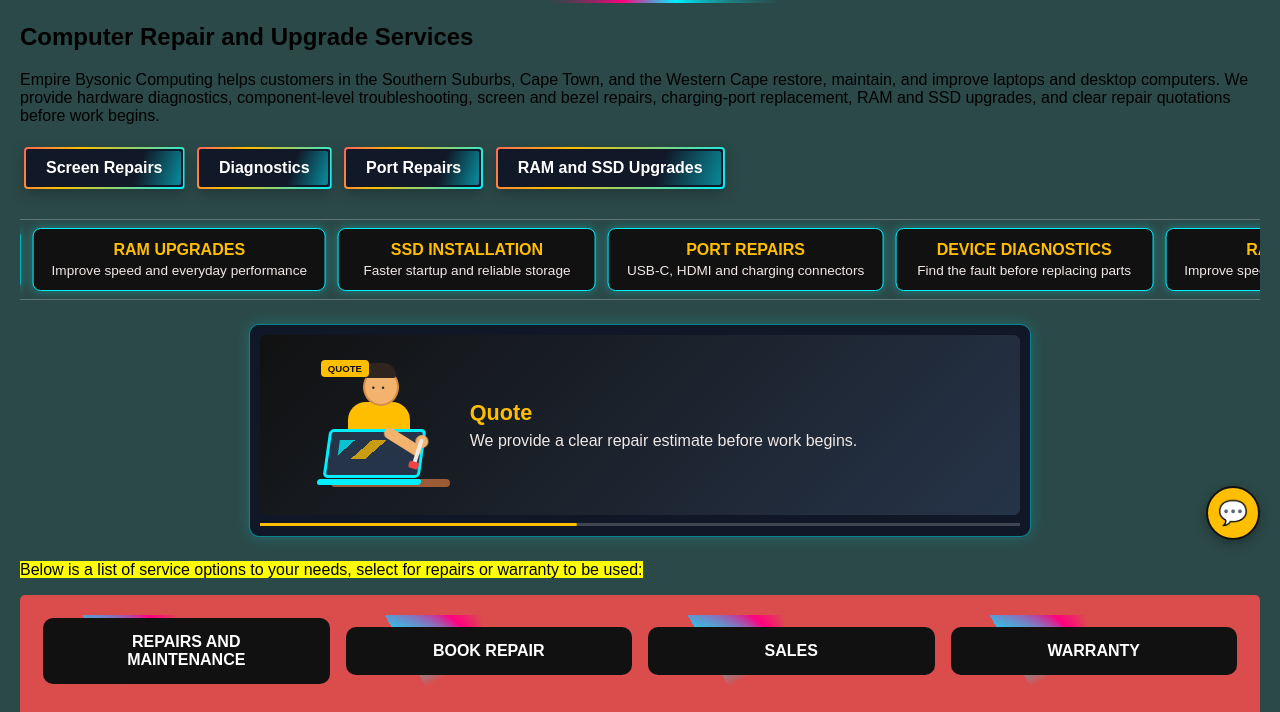
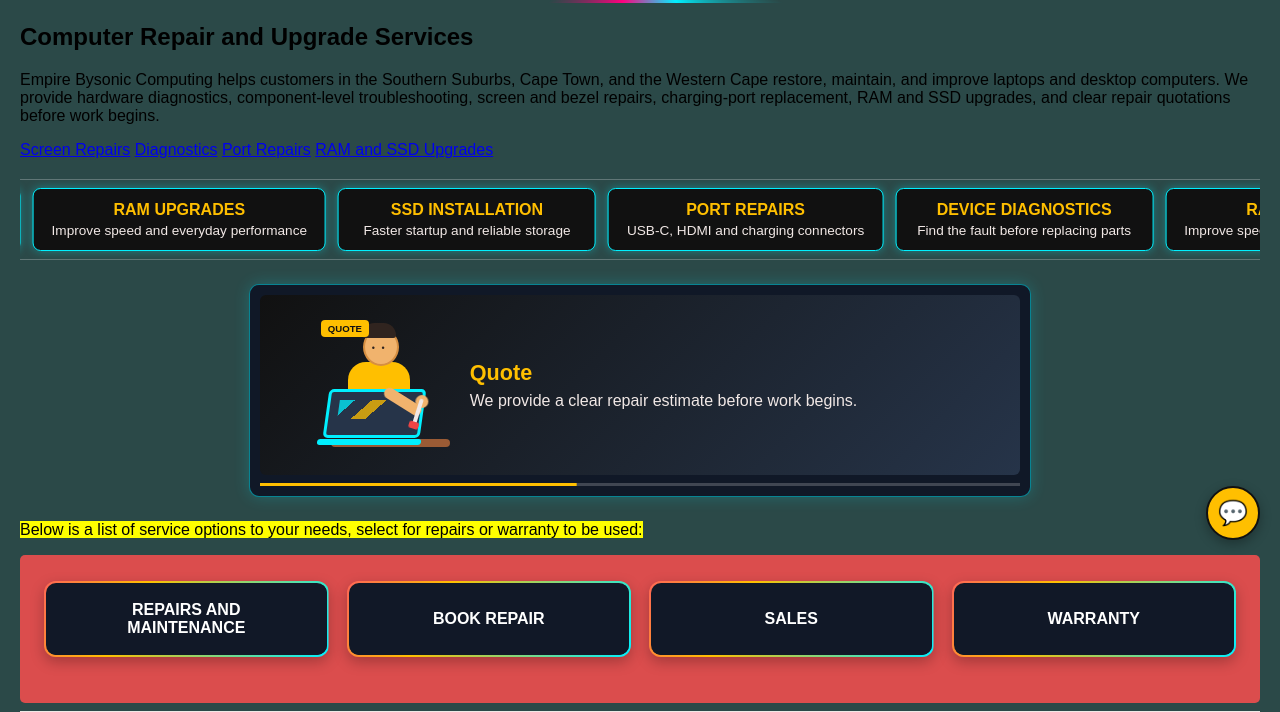
Before and after one commit to EMPIRE-BYSONIC-COMPUTING/empire-bysonic-computing, a plain HTML site: page index.html in a window 1280 px wide. Shown: the part 240-952 px from the top of the page. Drawn offline with Linux system fonts and the light colour scheme.

Commit message:
Apply shader effect to operation buttons

```diff
--- a/index.html
+++ b/index.html
@@ -505,10 +505,10 @@
             <h2 id="services-heading">Computer Repair and Upgrade Services</h2>
             <p>Empire Bysonic Computing helps customers in the Southern Suburbs, Cape Town, and the Western Cape restore, maintain, and improve laptops and desktop computers. We provide hardware diagnostics, component-level troubleshooting, screen and bezel repairs, charging-port replacement, RAM and SSD upgrades, and clear repair quotations before work begins.</p>
             <nav aria-label="Computer service guides">
-                <a class="service-button" href="screen-repairs.html">Screen Repairs</a>
-                <a class="service-button" href="diagnostics.html">Diagnostics</a>
-                <a class="service-button" href="port-repairs.html">Port Repairs</a>
-                <a class="service-button" href="upgrades.html">RAM and SSD Upgrades</a>
+                <a class="btn-classic" href="screen-repairs.html">Screen Repairs</a>
+                <a class="btn-classic" href="diagnostics.html">Diagnostics</a>
+                <a class="btn-classic" href="port-repairs.html">Port Repairs</a>
+                <a class="btn-classic" href="upgrades.html">RAM and SSD Upgrades</a>
             </nav>
         </section>
         <div class="ad-marquee" aria-label="Current service offers">
@@ -548,16 +548,16 @@
 
         <div class="red-color">
             <div class="button-group">
-                <button class="led-button" title="Repairs and Maintenance" onclick="window.location.href='Repairs%20%26%20Maintenance.html';" aria-label="Repairs and Maintenance">
+                <button class="led-button operation-button" title="Repairs and Maintenance" onclick="window.location.href='Repairs%20%26%20Maintenance.html';" aria-label="Repairs and Maintenance">
                     <span>REPAIRS AND MAINTENANCE</span>
                 </button>
-                <button class="led-button" title="Book Repair" onclick="window.location.href='Intake Form.html';" aria-label="Book Repair">
+                <button class="led-button operation-button" title="Book Repair" onclick="window.location.href='Intake Form.html';" aria-label="Book Repair">
                     <span>BOOK REPAIR</span>
                 </button>
-                <button class="led-button" title="Sales" onclick="document.getElementById('sales-section').scrollIntoView({ behavior: 'smooth' });" aria-label="Sales">
+                <button class="led-button operation-button" title="Sales" onclick="document.getElementById('sales-section').scrollIntoView({ behavior: 'smooth' });" aria-label="Sales">
                     <span>SALES</span>
                 </button>
-                <button class="led-button" title="Warranty" onclick="window.location.href='Intake Form.html';" aria-label="Warranty">
+                <button class="led-button operation-button" title="Warranty" onclick="window.location.href='Intake Form.html';" aria-label="Warranty">
                     <span>WARRANTY</span>
                 </button>
             </div>
--- a/style.css
+++ b/style.css
@@ -50,7 +50,7 @@
     color: blue;
 }
 
-.service-button {
+.operation-button {
     position: relative;
     isolation: isolate;
     overflow: hidden;
@@ -70,7 +70,7 @@
     animation: shaderBorder 5s linear infinite;
 }
 
-.service-button::before {
+.operation-button::before {
     position: absolute;
     content: '';
     inset: 2px;
@@ -81,14 +81,14 @@
     animation: shaderSweep 3.2s ease-in-out infinite;
 }
 
-.service-button:hover {
+.operation-button:hover {
     background: linear-gradient(#17233b, #17233b) padding-box, linear-gradient(120deg, #00f0ff, #ff00b8, #ffbf00, #00f0ff) border-box;
     color: #ffffff;
     transform: translateY(-3px) scale(1.02);
     box-shadow: 0 8px 22px rgba(0, 240, 255, 0.3), 0 0 18px rgba(255, 0, 184, 0.2);
 }
 
-.service-button:focus-visible {
+.operation-button:focus-visible {
     outline: 3px solid #ffbf00;
     outline-offset: 2px;
 }
@@ -101,6 +101,40 @@
 @keyframes shaderSweep {
     0%, 100% { background-position: 100% 0; }
     50% { background-position: 0 0; }
+}
+
+.led-button.operation-button {
+    border: 2px solid transparent;
+    background: linear-gradient(#111827, #111827) padding-box, linear-gradient(120deg, #00f0ff, #ff00b8, #ffbf00, #00f0ff) border-box;
+    background-size: 100% 100%, 220% 100%;
+    animation: shaderBorder 5s linear infinite;
+}
+
+.led-button.operation-button::before {
+    inset: 2px;
+    z-index: 0;
+    border-radius: 8px;
+    background: linear-gradient(110deg, #111827 0%, #111827 35%, rgba(0, 240, 255, 0.5) 48%, #ff00b8 53%, #111827 67%, #111827 100%);
+    background-size: 220% 100%;
+    animation: shaderSweep 3.2s ease-in-out infinite;
+}
+
+.led-button.operation-button span {
+    z-index: 1;
+    background: transparent !important;
+    border-radius: 8px;
+    transition: color 0.2s ease, transform 0.2s ease;
+}
+
+.led-button.operation-button:hover {
+    transform: translateY(-3px) scale(1.02);
+    box-shadow: 0 8px 22px rgba(0, 240, 255, 0.3), 0 0 18px rgba(255, 0, 184, 0.2);
+}
+
+.led-button.operation-button:hover span {
+    background: transparent !important;
+    color: #ffffff;
+    box-shadow: none;
 }
 
 /* ==========================================
```
